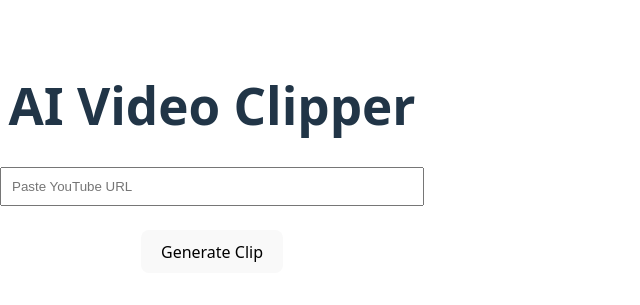
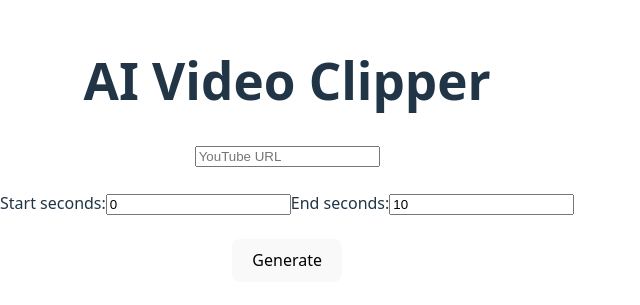
Before and after one commit to resellingwithesss-lang/ai-video-clipper, a React (Vite) app in the folder app/: page / in a window 1280 px wide. Shown: the part 275-580 px from the top of the page, without its empty margins (0-640 px from the left). Built offline with nearby package versions, Linux system fonts and the light colour scheme.

Commit message:
AI upgrade: job system + progress + custom clip time

```diff
--- a/app/src/App.jsx
+++ b/app/src/App.jsx
@@ -2,55 +2,51 @@ import axios from "axios";
 import { useState } from "react";
 
 export default function App() {
-  const [url, setUrl] = useState("");
-  const [loading, setLoading] = useState(false);
+  const [url,setUrl]=useState("");
+  const [start,setStart]=useState("0");
+  const [end,setEnd]=useState("10");
+  const [status,setStatus]=useState("");
 
-  const API = "https://ai-clipper-backend.onrender.com";
+  const API="https://ai-clipper-backend.onrender.com";
 
-  const generateClip = async () => {
-    if (!url) {
-      alert("Paste a YouTube URL first");
-      return;
-    }
+  const generateClip=async()=>{
+    setStatus("Starting job...");
+    const res=await axios.post(`${API}/clip`,null,{
+      params:{url,start,end}
+    });
 
-    try {
-      setLoading(true);
+    const job=res.data.job_id;
+    setStatus("Processing video...");
 
-      const res = await axios.post(`${API}/clip`, null, {
-        params: {
-          url: url,
-          start: "0",
-          end: "10",
-        },
-      });
-
-      // open download automatically
-      window.open(res.data.download_url, "_blank");
-
-    } catch (err) {
-      console.error(err);
-      alert("Error generating clip");
-    } finally {
-      setLoading(false);
-    }
+    const poll=setInterval(async()=>{
+      const s=await axios.get(`${API}/status/${job}`);
+      if(s.data.status==="done"){
+        clearInterval(poll);
+        window.open(`${API}/download/${job}`,"_blank");
+        setStatus("Done!");
+      }
+    },3000);
   };
 
   return (
-    <div style={{ textAlign: "center", marginTop: "100px" }}>
+    <div style={{textAlign:"center",marginTop:100}}>
       <h1>AI Video Clipper</h1>
 
-      <input
-        style={{ width: 400, padding: 10 }}
-        placeholder="Paste YouTube URL"
-        value={url}
-        onChange={(e) => setUrl(e.target.value)}
-      />
+      <input placeholder="YouTube URL"
+        value={url} onChange={e=>setUrl(e.target.value)} />
 
-      <br /><br />
+      <br/><br/>
 
-      <button onClick={generateClip} disabled={loading}>
-        {loading ? "Generating..." : "Generate Clip"}
-      </button>
+      Start seconds:
+      <input value={start} onChange={e=>setStart(e.target.value)} />
+
+      End seconds:
+      <input value={end} onChange={e=>setEnd(e.target.value)} />
+
+      <br/><br/>
+      <button onClick={generateClip}>Generate</button>
+
+      <p>{status}</p>
     </div>
   );
 }
```
Also changed, not shown: 1 other file (tests, documents, lock files or other folders).
